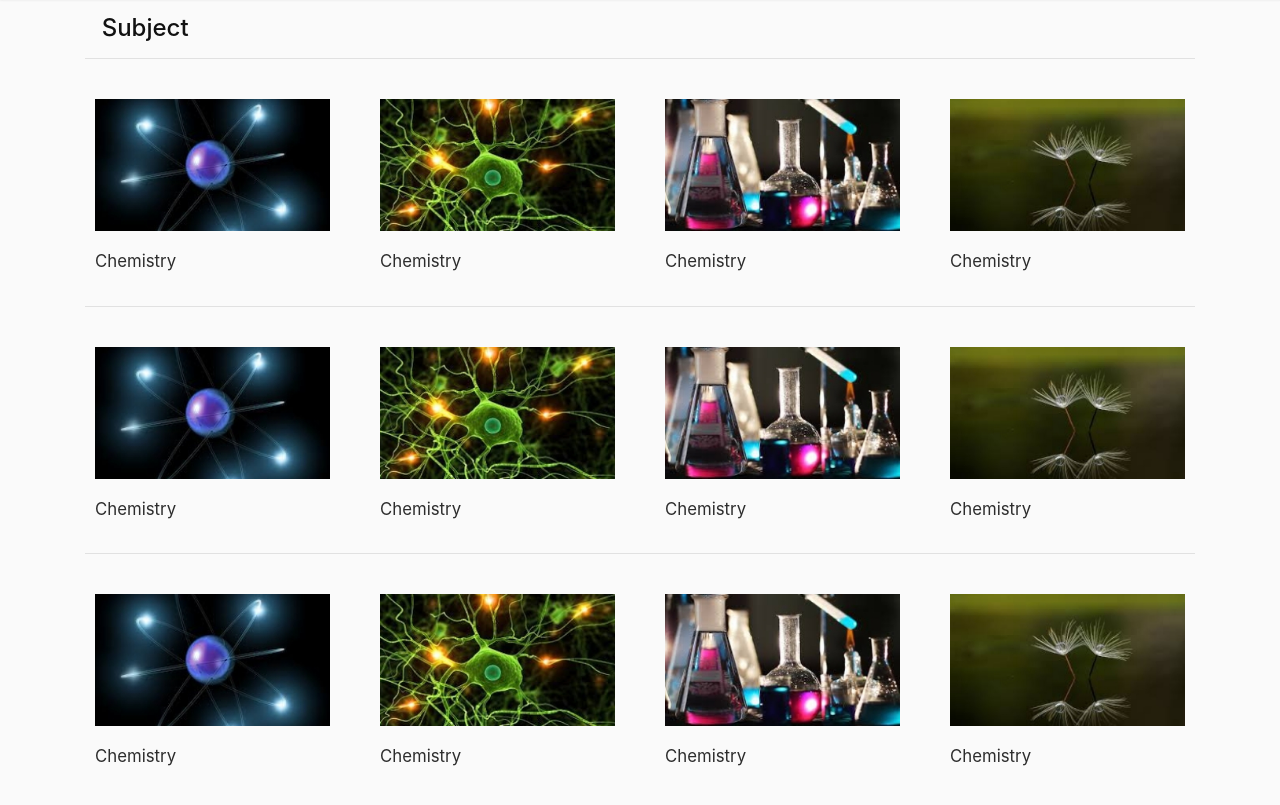
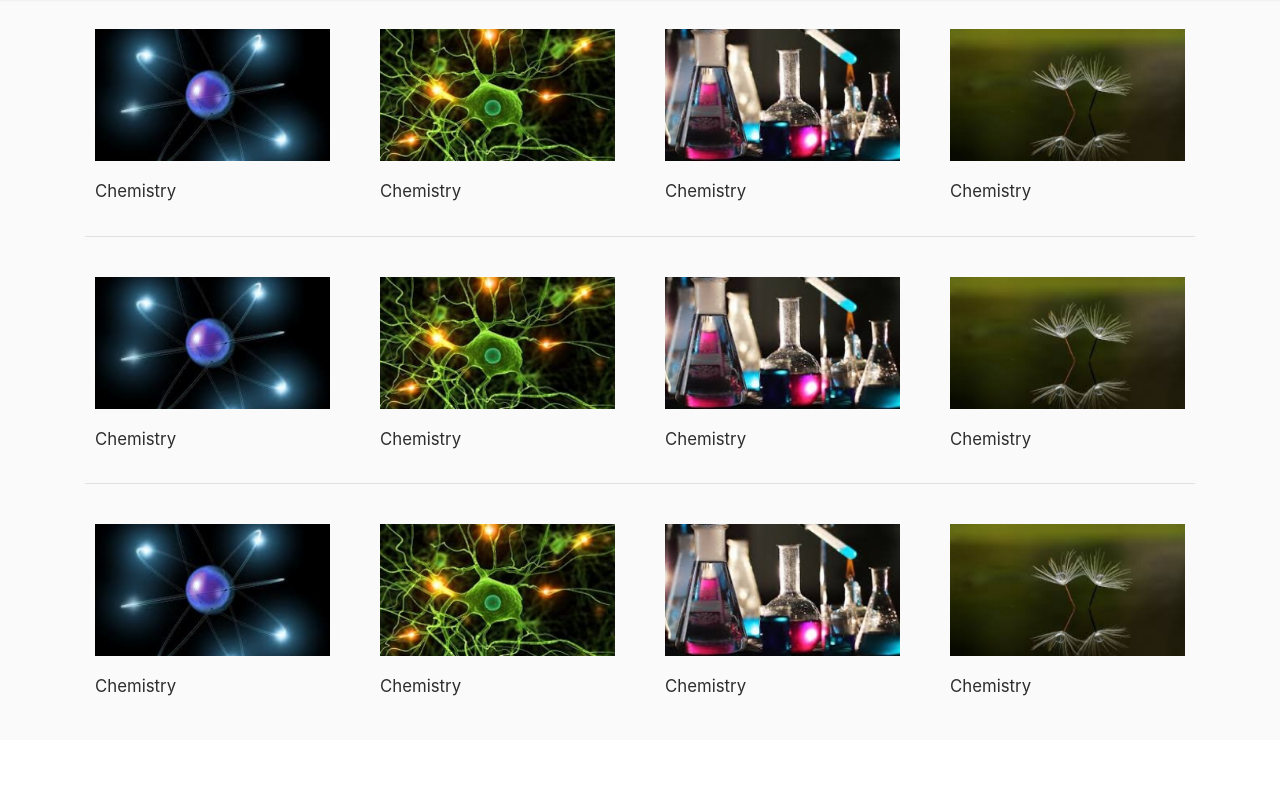
Before and after one commit to anjunapit/Qbank-Nepal, a plain HTML site: page index.html in a window 1280 px wide. Shown: the part 73-878 px from the top of the page. After the commit the page ends 813 px from the top, so only its background shows below. Drawn offline with nearby package versions, Linux system fonts and the light colour scheme.

Commit message:
comment
comment

```diff
--- a/css/index.css
+++ b/css/index.css
@@ -68,9 +68,9 @@ a:hover{
 }
 
 /* subject page start */
-.subject-wrapper{
+/* .subject-wrapper{
     padding-top: 70px;
-}
+} */
 .subject-wrapper h4{
     color:#111;
     padding:1.5% 0 0 1.5%;
```
